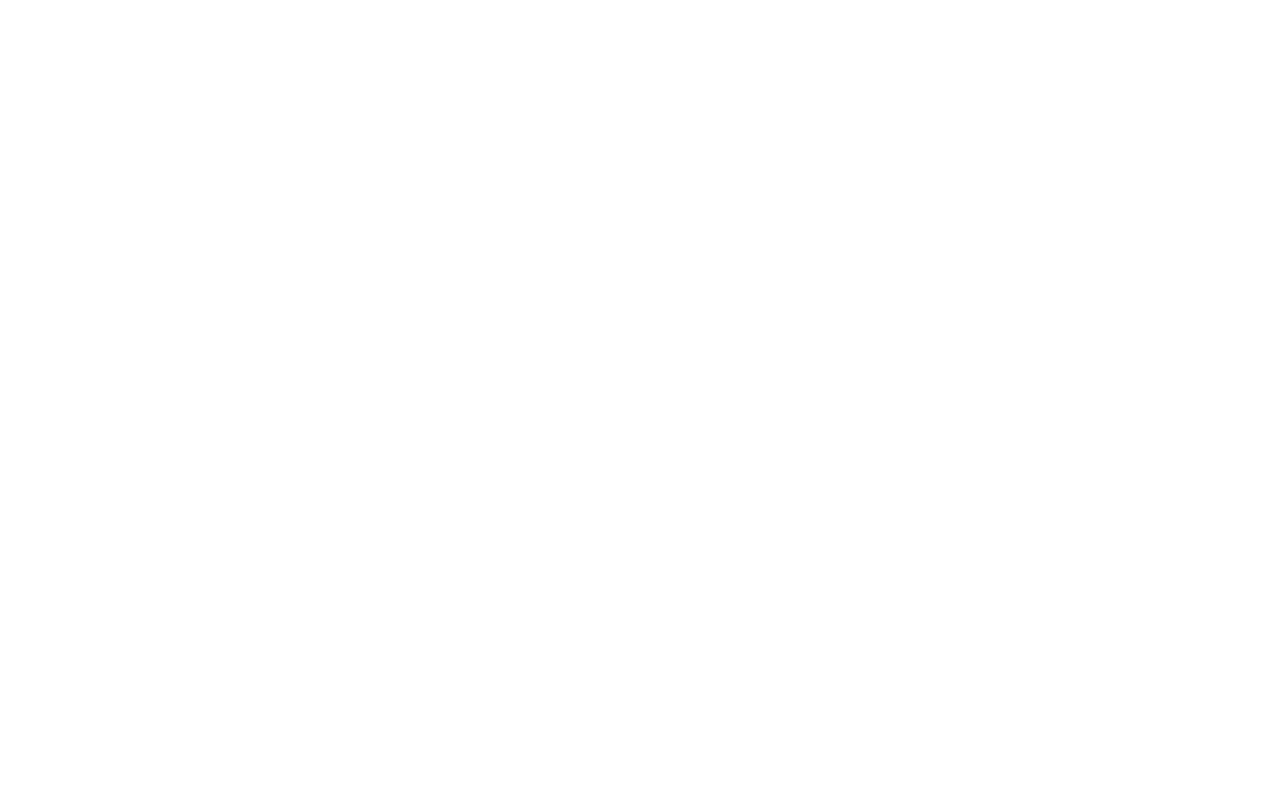
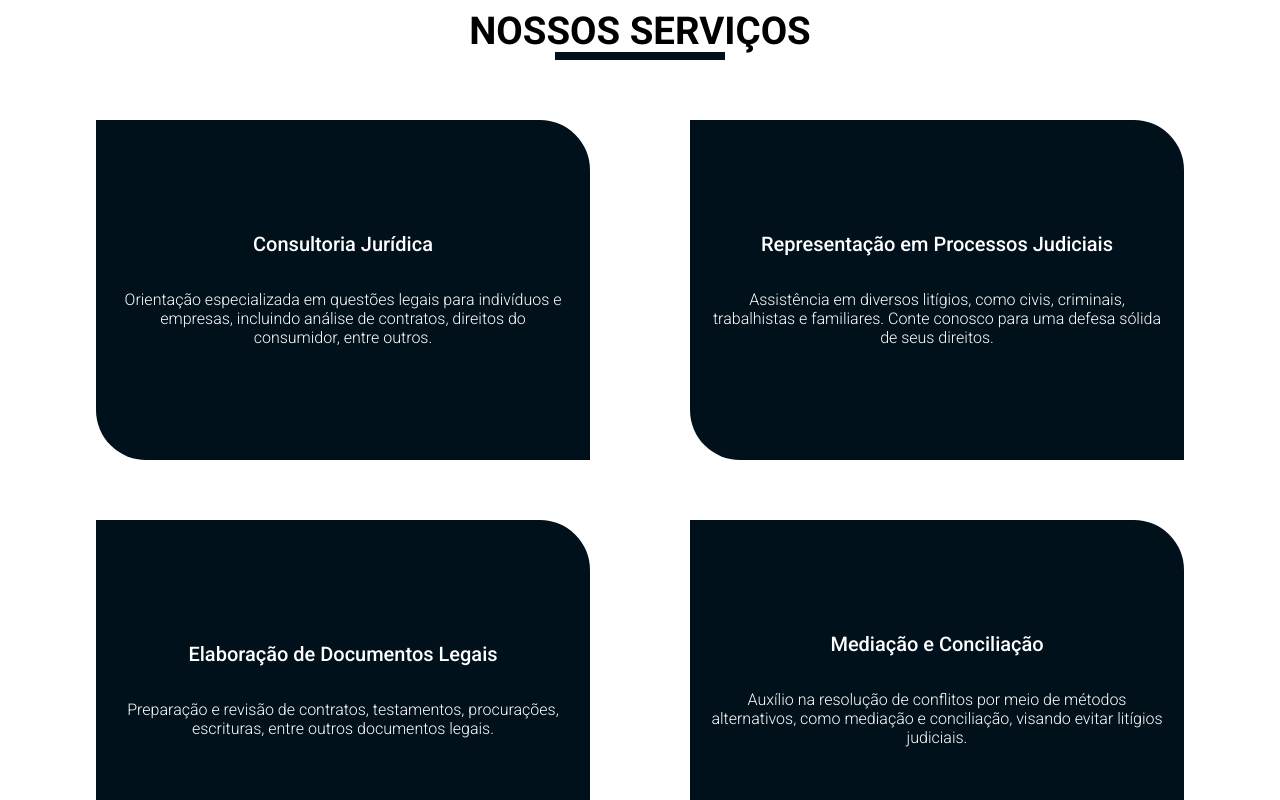
Before and after one commit to MFelipeSilva/landing-page-advocacy, a React (Create React App) app: page / in a window 1280 px wide. Shown: the part 2080-2880 px from the top of the page. Before the commit the page ends 2026 px from the top, so only its background shows below. Built offline with nearby package versions, Linux system fonts and the light colour scheme.

Commit message:
feat: added services page and other changes to pages and navbar

```diff
--- a/src/App.js
+++ b/src/App.js
@@ -2,6 +2,7 @@
 
 import Home from "./pages/home";
 import AboutMe from "./pages/about-me";
+import Services from "./pages/services";
 
 const Container = styled.main`
   display: flex;
@@ -15,6 +16,7 @@
     <Container id="/">
       <Home />
       <AboutMe />
+      <Services />
     </Container>
   );
 }
--- a/src/components/Navbar.jsx
+++ b/src/components/Navbar.jsx
@@ -79,7 +79,7 @@
 
     @media (max-width: 1280px) {
       min-width: 0;
-      width: 90vw;
+      width: 85vw;
     }
   }
 `;
--- a/src/pages/about-me/index.jsx
+++ b/src/pages/about-me/index.jsx
@@ -71,17 +71,16 @@
       }
 
       @media (max-width: 768px) {
-        width: 90vw;
+        width: 85vw;
       }
     }
 
     @media (max-width: 1280px) {
       min-width: 0;
-      width: 90vw;
+      width: 85vw;
     }
 
-    @media (max-width: 768px) {
-      width: 90vw;
+    @media (max-width: 992px) {
       flex-direction: column;
     }
   }
@@ -89,7 +88,7 @@
 
 function AboutMe() {
   return (
-    <Container>
+    <Container id="about-me">
       <div>
         <img src={photo_lawyer} alt="photo lawyer" />
         <div>
--- a/src/pages/home/index.jsx
+++ b/src/pages/home/index.jsx
@@ -23,7 +23,7 @@
   width: 100%;
   min-height: 100vh;
   gap: 150px;
-  padding: 13em 0 0 0;
+  padding-top: 13em;
   flex-direction: column;
   align-items: center;
   justify-content: center;
@@ -42,7 +42,7 @@
     & > h1 {
       color: #ffffff;
       max-width: 878px;
-      width: 90vw;
+      width: 85vw;
       font-size: clamp(35px, 6vw, 54px);
       font-weight: 700;
       line-height: 1.5;
@@ -52,8 +52,8 @@
     & > h2 {
       color: #ffffff;
       max-width: 735px;
-      width: 90vw;
-      font-size: clamp(16px, 4vw, 24px);
+      width: 85vw;
+      font-size: clamp(17px, 3.5vw, 24px);
       font-weight: 300;
     }
 
--- /dev/null
+++ b/src/pages/services/index.jsx
@@ -0,0 +1,103 @@
+import styled from "styled-components";
+
+import { services } from "../../utils/services";
+
+const Container = styled.section`
+  display: flex;
+  width: 100%;
+  height: 100%;
+  gap: 60px;
+  padding: 4em 0;
+  align-items: center;
+  justify-content: center;
+  flex-direction: column;
+
+  & > h2 {
+    display: flex;
+    position: relative;
+    color: #000000;
+    font-size: clamp(35px, 3vw, 54px);
+    font-weight: 700;
+    line-height: 1.5;
+    justify-content: center;
+    text-transform: uppercase;
+
+    &::before {
+      content: "";
+      position: absolute;
+      bottom: 0;
+      width: 50%;
+      height: 8px;
+      background-color: #00111c;
+    }
+  }
+
+  & > div {
+    display: grid;
+    max-width: 1338px;
+    width: 70vw;
+    gap: 130px;
+    row-gap: 60px;
+    grid-template-columns: 1fr 1fr 1fr;
+
+    @media (max-width: 1600px) {
+      gap: 200px;
+      row-gap: 60px;
+      grid-template-columns: 1fr 1fr;
+    }
+
+    @media (max-width: 1280px) {
+      width: 85vw;
+      gap: 100px;
+      row-gap: 60px;
+    }
+
+    @media (max-width: 768px) {
+      grid-template-columns: 1fr;
+    }
+  }
+`;
+
+const Card = styled.div`
+  display: flex;
+  width: 100%;
+  height: 340px;
+  gap: 34px;
+  padding: 42px 20px;
+  text-align: center;
+  align-items: center;
+  flex-direction: column;
+  justify-content: center;
+  background-color: #00111c;
+  border-radius: 0 50px 0 50px;
+
+  & > h3 {
+    color: #ffffff;
+    font-size: 20px;
+    font-weight: 500;
+  }
+
+  & > p {
+    color: #ffffff;
+    font-size: 16px;
+    font-weight: 300;
+  }
+`;
+
+function Services() {
+  return (
+    <Container id="services">
+      <h2>Nossos serviços</h2>
+      <div>
+        {services.map((service) => (
+          <Card>
+            <h3>{service.title}</h3>
+            <p>{service.description}</p>
+          </Card>
+        ))}
+      </div>
+    </Container>
+  );
+}
+
+export default Services;
--- /dev/null
+++ b/src/utils/services.js
@@ -0,0 +1,38 @@
+export const services = [
+  {
+    id: "1",
+    title: "Consultoria Jurídica",
+    description:
+      "Orientação especializada em questões legais para indivíduos e empresas, incluindo análise de contratos, direitos do consumidor, entre outros.",
+  },
+  {
+    id: "2",
+    title: "Representação em Processos Judiciais",
+    description:
+      "Assistência em diversos litígios, como civis, criminais, trabalhistas e familiares. Conte conosco para uma defesa sólida de seus direitos.",
+  },
+  {
+    id: "3",
+    title: "Elaboração de Documentos Legais",
+    description:
+      "Preparação e revisão de contratos, testamentos, procurações, escrituras, entre outros documentos legais.",
+  },
+  {
+    id: "4",
+    title: "Mediação e Conciliação",
+    description:
+      "Auxílio na resolução de conflitos por meio de métodos alternativos, como mediação e conciliação, visando evitar litígios judiciais.",
+  },
+  {
+    id: "5",
+    title: "Direito Empresarial",
+    description:
+      "Assessoria jurídica para empresas em questões relacionadas a contratos comerciais, fusões e aquisições, propriedade intelectual, entre outros aspectos legais.",
+  },
+  {
+    id: "6",
+    title: "Planejamento Sucessório",
+    description:
+      "Proteja seu patrimônio e garanta o futuro de sua família. Oferecemos orientação legal especializada em testamentos, doações e outros instrumentos para transferência de bens.",
+  },
+];
```
